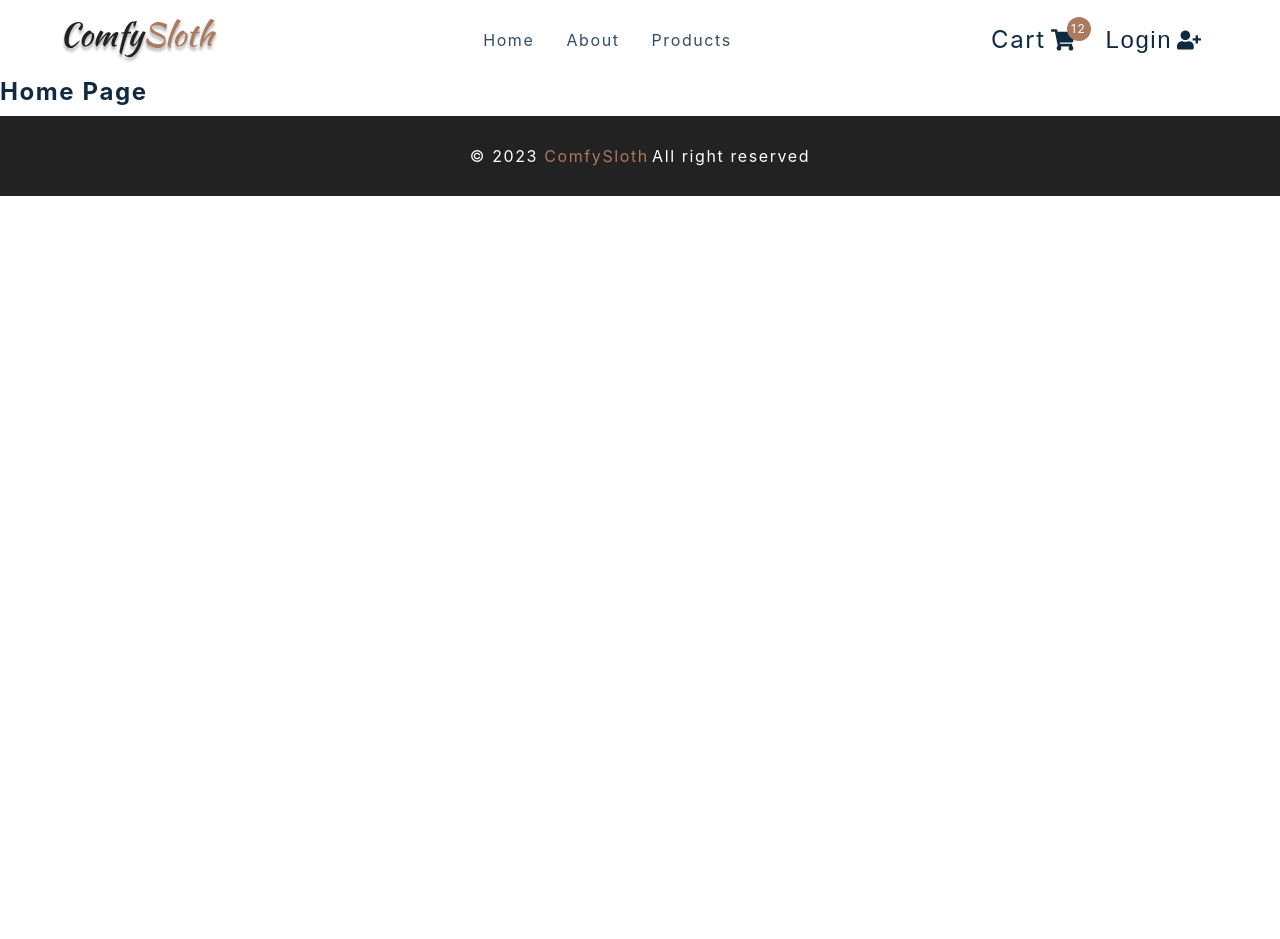
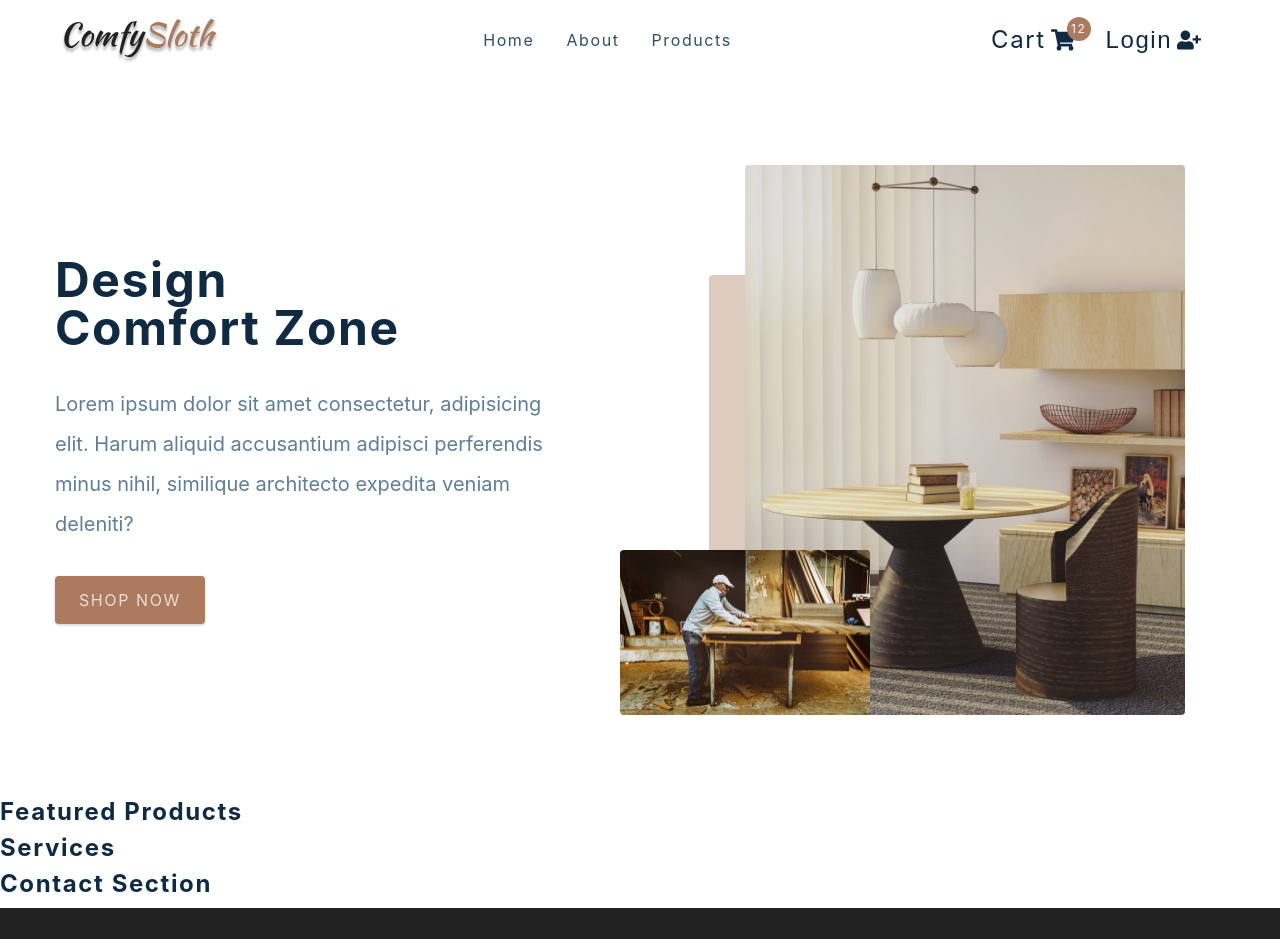
Before and after one commit to OkanAcioglu/comfy-sloth, a React (Create React App) app: page / in a window 1280 px wide. Shown: the top 939 px of the page. Before the commit the page ends 800 px from the top, so only its background shows below. Built offline with nearby package versions, Linux system fonts and the light colour scheme; the HTML template or start-up script is replaced by a standard one.

Commit message:
homepage-hero

```diff
--- a/src/components/Hero.js
+++ b/src/components/Hero.js
@@ -5,7 +5,28 @@
 import heroBcg2 from '../assets/hero-bcg-2.jpeg'
 
 const Hero = () => {
-  return <h4>hero</h4>
+  return (
+    <Wrapper className='section-center'>
+      <article className='content'>
+        <h1>
+          design <br />
+          comfort zone
+        </h1>
+        <p>
+          Lorem ipsum dolor sit amet consectetur, adipisicing elit. Harum
+          aliquid accusantium adipisci perferendis minus nihil, similique
+          architecto expedita veniam deleniti?
+        </p>
+        <Link to='/products' className='btn hero-btn'>
+          shop now
+        </Link>
+      </article>
+      <article className='img-container'>
+        <img src={heroBcg} alt='nice table' className='main-img' />
+        <img src={heroBcg2} alt='person working' className='accent-img' />
+      </article>
+    </Wrapper>
+  )
 }
 
 const Wrapper = styled.section`
--- a/src/pages/AboutPage.js
+++ b/src/pages/AboutPage.js
@@ -15,10 +15,12 @@
             <div className='underline'></div>
           </div>
           <p>
-            Lorem ipsum dolor sit amet, consectetur adipisicing elit. Voluptas
-            numquam culpa commodi fugiat hic totam praesentium sequi nobis, modi
-            tenetur eos beatae repellat, excepturi unde, autem pariatur facere
-            neque eligendi.
+            Lorem ipsum dolor sit amet consectetur adipisicing elit. Corporis
+            esse hic maiores tempore unde neque perspiciatis, at harum. Commodi
+            laborum, eligendi recusandae vitae ipsa incidunt hic ut perspiciatis
+            tempore quod sunt. Iusto assumenda, sunt repellat voluptas odit
+            consequatur cupiditate, voluptate vero ab dolores laudantium ullam,
+            consectetur eaque laboriosam dolorum tenetur.
           </p>
         </article>
       </Wrapper>
--- a/src/pages/HomePage.js
+++ b/src/pages/HomePage.js
@@ -1,7 +1,14 @@
 import React from 'react'
 import { FeaturedProducts, Hero, Services, Contact } from '../components'
 const HomePage = () => {
-  return <h4>home page</h4>
+  return (
+    <main>
+      <Hero />
+      <FeaturedProducts />
+      <Services />
+      <Contact />
+    </main>
+  )
 }
 
 export default HomePage
```
